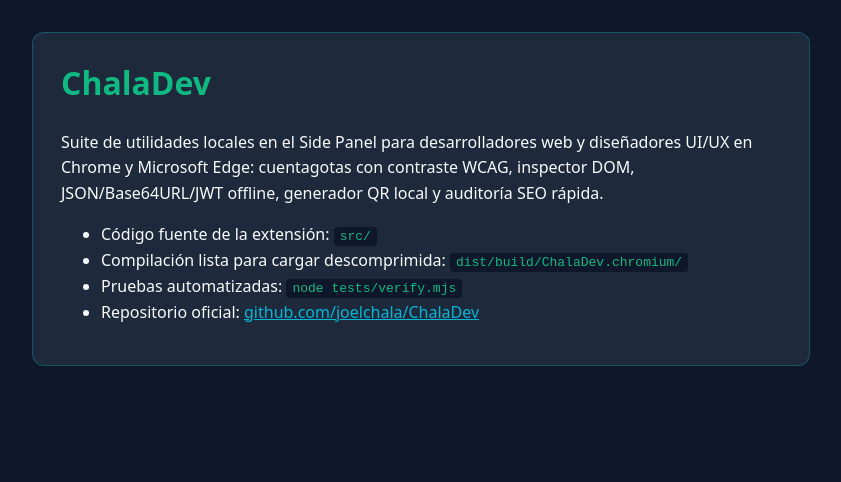
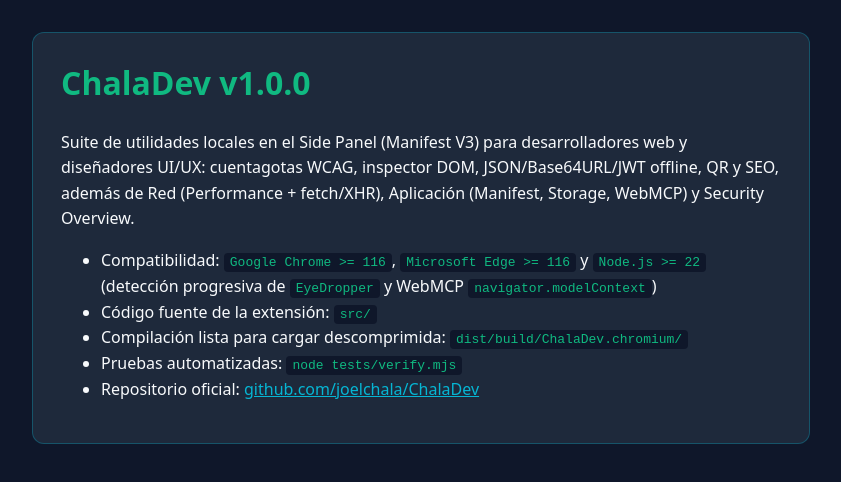
Before and after one commit to joelchala/ChalaDev, a browser extension: page docs/index.html in a window 1280 px wide. Shown: the whole page, without its empty margins (219-1060 px from the left). Drawn offline with Linux system fonts and the light colour scheme.

Commit message:
docs: actualizar compatibilidad v1.0 y .gitignore

```diff
--- a/docs/index.html
+++ b/docs/index.html
@@ -33,9 +33,10 @@
 </head>
 <body>
   <main>
-    <h1>ChalaDev</h1>
-    <p>Suite de utilidades locales en el Side Panel para desarrolladores web y diseñadores UI/UX en Chrome y Microsoft Edge: cuentagotas con contraste WCAG, inspector DOM, JSON/Base64URL/JWT offline, generador QR local y auditoría SEO rápida.</p>
+    <h1>ChalaDev v1.0.0</h1>
+    <p>Suite de utilidades locales en el Side Panel (Manifest V3) para desarrolladores web y diseñadores UI/UX: cuentagotas WCAG, inspector DOM, JSON/Base64URL/JWT offline, QR y SEO, además de Red (Performance + fetch/XHR), Aplicación (Manifest, Storage, WebMCP) y Security Overview.</p>
     <ul>
+      <li>Compatibilidad: <code>Google Chrome >= 116</code>, <code>Microsoft Edge >= 116</code> y <code>Node.js >= 22</code> (detección progresiva de <code>EyeDropper</code> y WebMCP <code>navigator.modelContext</code>)</li>
       <li>Código fuente de la extensión: <code>src/</code></li>
       <li>Compilación lista para cargar descomprimida: <code>dist/build/ChalaDev.chromium/</code></li>
       <li>Pruebas automatizadas: <code>node tests/verify.mjs</code></li>
```
Also changed, not shown: README.md, 1 other file.
